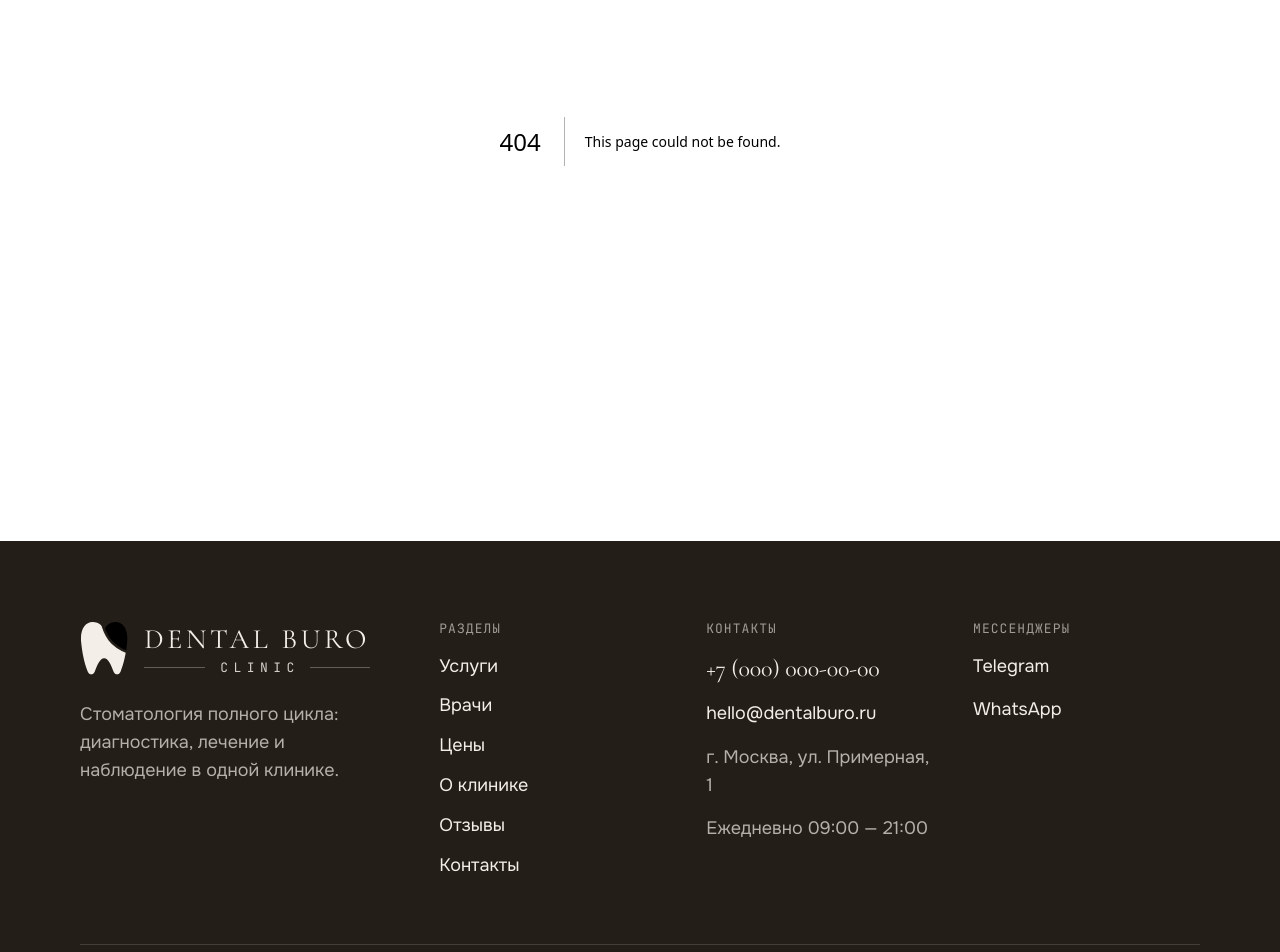
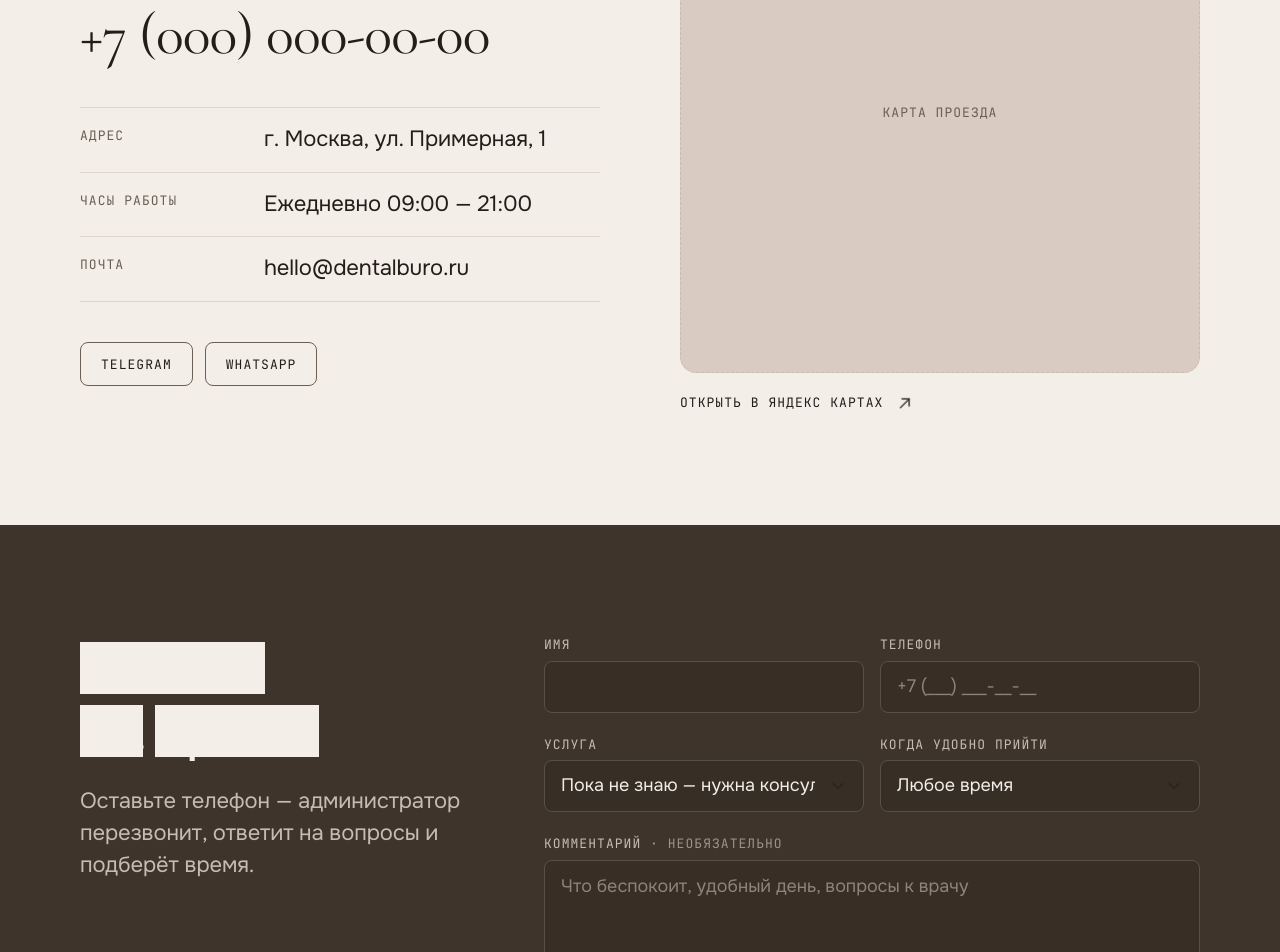
Before and after one commit to nighttcrawlerr/Dental-Buro, a Next.js app: page /contacts in a window 1280 px wide. Before the commit this address had no page. Shown: the part 340-1292 px from the top of the page. Built offline with nearby package versions, Linux system fonts and the light colour scheme.

Commit message:
Add the contacts page

```diff
--- /dev/null
+++ b/src/app/contacts/page.tsx
@@ -0,0 +1,146 @@
+import type { Metadata } from "next";
+import { SiteLeadForm } from "@/components/lead/site-lead-form";
+import { LegalDetails } from "@/components/legal/legal-details";
+import { ArrowGlyph } from "@/components/ui/arrow-button";
+import { Button } from "@/components/ui/button";
+import { Container } from "@/components/ui/container";
+import { PhotoPlaceholder } from "@/components/ui/photo-placeholder";
+import { Reveal } from "@/components/ui/reveal";
+import { RevealWords } from "@/components/ui/reveal-words";
+import { SectionHeading } from "@/components/ui/section-heading";
+import { clinic, directions } from "@/content/site";
+
+export const metadata: Metadata = {
+  title: "Контакты",
+  description: `Адрес, телефон и часы работы клиники Dental Buro. ${clinic.address}. ${clinic.schedule}.`,
+};
+
+/**
+ * Контакты.
+ *
+ * Сюда ведут все кнопки «Записаться», если на странице не загрузились
+ * скрипты, — поэтому форма здесь не в конце, а сразу за адресом, и у неё
+ * якорь #booking.
+ *
+ * Карта пока заглушка. Встроенная Яндекс Карта ставит свои cookie, и вместе
+ * с ней понадобится плашка согласия (шаг 5.7). Ссылка «Открыть в Яндекс
+ * Картах» работает уже сейчас: она ищет по адресу и не зависит от координат.
+ */
+export default function ContactsPage() {
+  const mapUrl = `https://yandex.ru/maps/?text=${encodeURIComponent(`${clinic.name}, ${clinic.address}`)}`;
+
+  return (
+    <>
+      {/* ---- Адрес и связь --------------------------------------------- */}
+      <section className="bg-cream">
+        <Container className="grid gap-14 py-20 lg:grid-cols-2 lg:gap-20 lg:py-28">
+          <div className="flex flex-col gap-10">
+            <h1 className="font-display text-display-xl text-balance text-ink">
+              <RevealWords text="Контакты." trigger="load" />
+            </h1>
+
+            <Reveal trigger="load" index={2} className="flex flex-col gap-10">
+              <a
+                href={clinic.phoneHref}
+                className="font-display text-heading-lg text-ink transition-opacity hover:opacity-70"
+              >
+                {clinic.phone}
+              </a>
+
+              <dl className="flex flex-col">
+                {[
+                  ["Адрес", clinic.address],
+                  ["Часы работы", clinic.schedule],
+                  ["Почта", clinic.email],
+                ].map(([term, value]) => (
+                  <div
+                    key={term}
+                    className="grid gap-1 border-t border-hairline py-4 last:border-b sm:grid-cols-[10rem_1fr] sm:gap-6"
+                  >
+                    <dt className="label-mono pt-1 text-graphite">{term}</dt>
+                    <dd className="text-body-lg text-ink">
+                      {term === "Почта" ? (
+                        <a href={`mailto:${value}`} className="underline-offset-4 hover:underline">
+                          {value}
+                        </a>
+                      ) : (
+                        value
+                      )}
+                    </dd>
+                  </div>
+                ))}
+              </dl>
+
+              <div className="flex flex-wrap gap-3">
+                <Button href={clinic.telegram} variant="ghost">
+                  Telegram
+                </Button>
+                <Button href={clinic.whatsapp} variant="ghost">
+                  WhatsApp
+                </Button>
+              </div>
+            </Reveal>
+          </div>
+
+          <Reveal trigger="load" index={3} className="flex flex-col gap-5">
+            <PhotoPlaceholder label="Карта проезда" ratio="square" className="w-full" />
+            <a
+              href={mapUrl}
+              target="_blank"
+              rel="noopener noreferrer"
+              className="group label-mono inline-flex items-center gap-3 self-start text-ink"
+            >
+              Открыть в Яндекс Картах
+              <ArrowGlyph direction="up-right" />
+            </a>
+          </Reveal>
+        </Container>
+      </section>
+
+      {/* ---- Запись ---------------------------------------------------- */}
+      <section id="booking" className="scroll-mt-20 bg-espresso">
+        <Container className="grid gap-12 py-20 lg:grid-cols-[minmax(0,24rem)_1fr] lg:gap-20 lg:py-28">
+          <div className="flex flex-col gap-6">
+            <h2 className="font-display text-heading-lg text-balance text-cream">
+              <RevealWords text="Запись на приём" />
+            </h2>
+            <p className="text-body-lg text-stone">
+              Оставьте телефон — администратор перезвонит, ответит на вопросы и подберёт время.
+            </p>
+          </div>
+          <SiteLeadForm surface="dark" />
+        </Container>
+      </section>
+
+      {/* ---- Как добраться --------------------------------------------- */}
+      <section className="bg-cream">
+        <Container className="flex flex-col gap-14 py-20 lg:gap-20 lg:py-28">
+          <SectionHeading className="reveal" title="Как добраться" />
+          <ul className="grid gap-x-10 gap-y-12 md:grid-cols-3">
+            {directions.map((d, index) => (
+              <Reveal
+                as="li"
+                key={d.title}
+                index={index}
+                className="flex flex-col gap-4 border-t border-hairline pt-6"
+              >
+                <h3 className="font-display text-heading-sm text-ink">{d.title}</h3>
+                <p className="text-graphite">{d.text}</p>
+              </Reveal>
+            ))}
+          </ul>
+        </Container>
+      </section>
+
+      {/* ---- Реквизиты ------------------------------------------------- */}
+      <section className="border-t border-hairline bg-cream">
+        <Container className="grid gap-12 py-20 lg:grid-cols-[minmax(0,24rem)_1fr] lg:gap-20 lg:py-28">
+          <SectionHeading className="reveal" title="Реквизиты" />
+          <div className="reveal">
+            <LegalDetails />
+          </div>
+        </Container>
+      </section>
+    </>
+  );
+}
--- a/src/components/home/cta-section.tsx
+++ b/src/components/home/cta-section.tsx
@@ -11,9 +11,9 @@ import { clinic } from "@/content/site";
  * Заканчивает страницу тем же тёмным тоном, с которого она началась, —
  * страница закрывается, а не обрывается.
  *
- * Форма записи появится здесь на этапе 3, вместе с отправкой заявок в
- * Telegram. Пока это кнопки: класть на главную форму, которая никуда не
- * отправляет, нельзя — её заполнят.
+ * Здесь кнопка, а не форма: секция стоит в конце многих страниц, и форма на
+ * каждой из них удваивала бы длину. Кнопка открывает окно записи; там, где
+ * форма нужна прямо на странице (услуга, врач, контакты), она своя.
  */
 export function CtaSection() {
   return (
--- a/src/content/site.ts
+++ b/src/content/site.ts
@@ -453,3 +453,25 @@ export const reviewPlatforms: ReviewPlatform[] = [
   { name: "ПроДокторов", url: null },
   { name: "НаПоправку", url: null },
 ];
+
+export type Direction = { title: string; text: string };
+
+/**
+ * Как добраться. ЗАГЛУШКИ — клиника пришлёт реальные ориентиры. Писать
+ * стоит так, как объясняют по телефону: от выхода из метро, с поворотами и
+ * приметами, а не «5 минут пешком».
+ */
+export const directions: Direction[] = [
+  {
+    title: "На метро",
+    text: "Станция [ЗАГЛУШКА], выход №0. Направо до перекрёстка, затем налево — вход с торца здания, рядом с [ОРИЕНТИР].",
+  },
+  {
+    title: "На машине",
+    text: "Въезд со стороны [УЛИЦА]. В навигаторе ищите «Dental Buro» — точка стоит у нужного входа, а не в центре здания.",
+  },
+  {
+    title: "Парковка",
+    text: "[ЗАГЛУШКА: платная городская / своя у входа / во дворе]. Если парковка своя — напишите в комментарии к записи номер машины, администратор внесёт его в пропуск.",
+  },
+];
```
